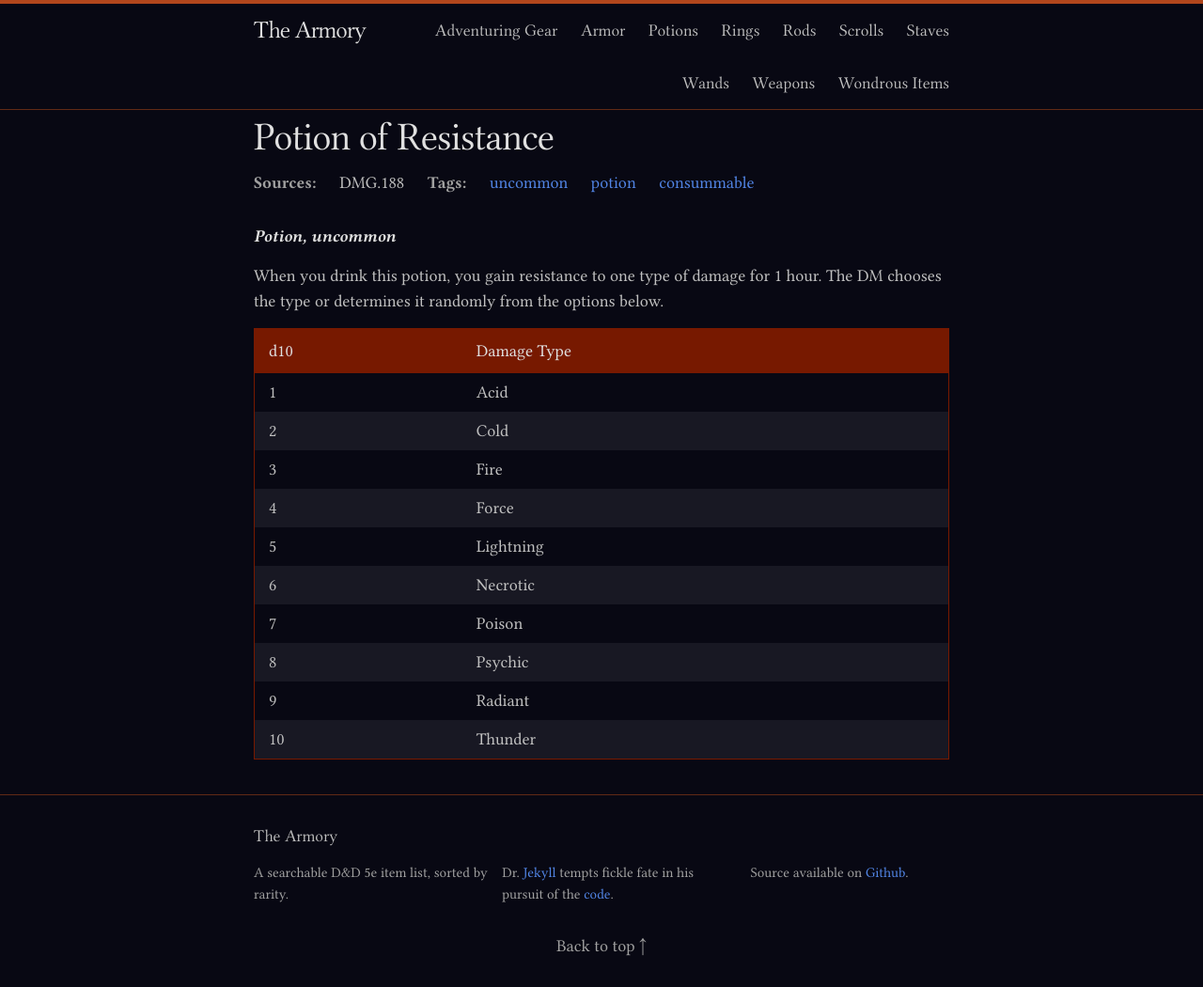
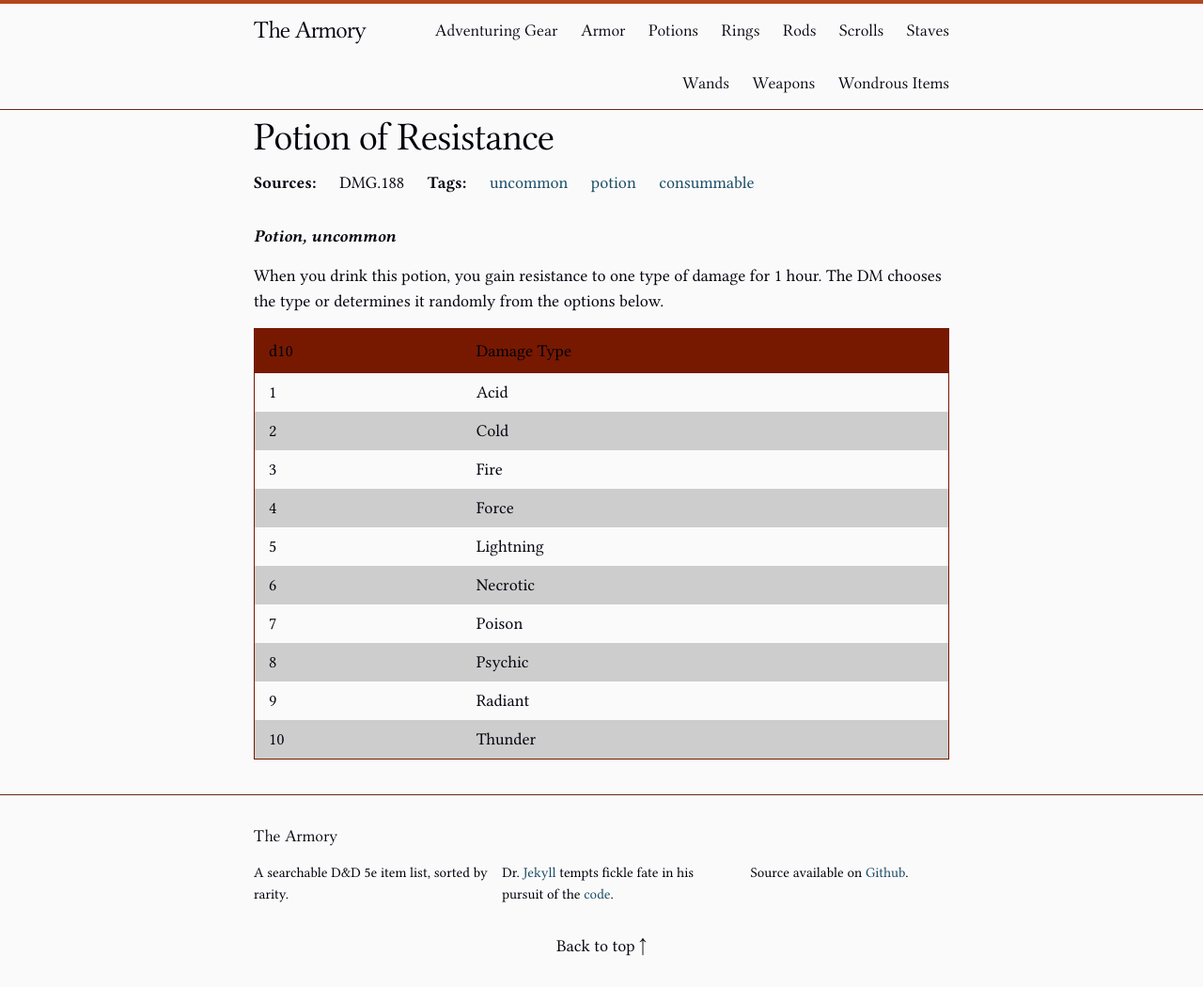
Before and after one commit to Traneptora/armory, a Jekyll site: the page built from _posts/2026-06-16-potion-of-resistance.markdown, in a window 1280 px wide. Shown: the whole page at 94% size. Built offline with Jekyll 4.4.1, drawn with Linux system fonts in a browser that asks for light colours.

Commit message:
add toggling theme

```diff
--- a/_includes/head.html
+++ b/_includes/head.html
@@ -1,6 +1,7 @@
 <head>
     <meta charset="utf-8">
     <meta name="viewport" content="width=device-width, initial-scale=1.0">
+    <meta name="color-scheme" content="dark light">
     <title>{% if page.title %}{{ page.title }}{% else %}{{ site.title }}{% endif %}</title>
     <meta name="description" content="{{ site.description }}">
     <link rel="icon" href="{{ '/images/sword-shield-256.png?v=1' | prepend: site.baseurl }}">
--- a/_sass/_base.scss
+++ b/_sass/_base.scss
@@ -20,7 +20,7 @@
 }
 
 ::selection {
-    background-color: #404060;
+    background-color: v.$selection-color;
 }
 /**
  * Basic styling
@@ -30,10 +30,9 @@
     font-size: v.$base-font-size;
     line-height: v.$base-line-height;
     font-weight: 400;
-    color: v.$text-color;
-    background-color: v.$background-color;
+    color: v.$text-color-base;
+    background-color: v.$background-color-base;
 }
-
 
 
 /**
@@ -47,7 +46,6 @@
 }
 
 
-
 /**
  * Images
  */
@@ -55,7 +53,6 @@
     max-width: 100%;
     vertical-align: middle;
 }
-
 
 
 /**
@@ -68,7 +65,6 @@
 figcaption {
     font-size: v.$small-font-size;
 }
-
 
 
 /**
@@ -87,7 +83,7 @@
 
 strong, b {
     font-weight: 700;
-    color: v.$text-color-light;
+    color: v.$text-color-dark;
 }
 
 /**
@@ -98,27 +94,25 @@
 }
 
 
-
 /**
  * Links
  */
 a {
-    color: v.$brand-color;
+    color: v.$brand-color-base;
     text-decoration: none;
 
     &:hover {
-        color: v.$text-color;
+        color: v.$text-color-base;
         text-decoration: underline;
     }
 }
-
 
 
 /**
  * Blockquotes
  */
 blockquote {
-    color: v.$text-color-dark;
+    color: v.$text-color-light;
     border-left: 4px solid v.$text-color-dark;
     padding-left: math.div(v.$spacing-unit, 2);
     font-size: 18px;
@@ -129,7 +123,6 @@
         margin-bottom: 0;
     }
 }
-
 
 
 /**
@@ -161,8 +154,7 @@
  * Wrapper
  */
 .wrapper {
-    max-width: -webkit-calc(800px - (#{v.$spacing-unit} * 2));
-    max-width:         calc(800px - (#{v.$spacing-unit} * 2));
+    max-width: calc(800px - (#{v.$spacing-unit} * 2));
     margin-right: auto;
     margin-left: auto;
     padding-right: v.$spacing-unit;
@@ -170,8 +162,7 @@
     @extend %clearfix;
 
     @include v.media-query(v.$on-laptop) {
-        max-width: -webkit-calc(800px - (#{v.$spacing-unit}));
-        max-width:         calc(800px - (#{v.$spacing-unit}));
+        max-width: calc(800px - (#{v.$spacing-unit}));
         padding-right: math.div(v.$spacing-unit, 2);
         padding-left: math.div(v.$spacing-unit, 2);
     }
@@ -191,7 +182,6 @@
 }
 
 
-
 /**
  * Icons
  */
@@ -208,3 +198,34 @@
         }
     }
 }
+
+@media (prefers-color-scheme: dark) {
+    body {
+        color: v.$text-color-base-darktheme;
+        background-color: v.$background-color-base-darktheme;
+    }
+
+    strong, b {
+        color: v.$text-color-light-darktheme;
+    }
+
+    a {
+        color: v.$brand-color-base-darktheme;
+        &:hover {
+            color: v.$text-color-base-darktheme;
+        }
+    }
+
+    blockquote {
+        color: v.$text-color-dark-darktheme;
+        border-left-color: v.$text-color-light-darktheme;
+    }
+
+    pre, code {
+        border-color: v.$text-color-light-darktheme;
+    }
+
+    .icon > svg path {
+        fill: v.$text-color-dark-darktheme;
+    }
+}
--- a/_sass/_layout.scss
+++ b/_sass/_layout.scss
@@ -24,7 +24,7 @@
 
     &,
     &:visited {
-        color: v.$text-color-light;
+        color: v.$text-color-dark;
     }
 }
 
@@ -47,9 +47,9 @@
     }
 
     .page-link {
-        color: v.$text-color;
+        color: v.$text-color-base;
         font-size: 18px;
-        line-height: v.$base-line-height*1.5;
+        line-height: v.$base-line-height * 1.5;
 
         // Gaps between nav items, but not on the first one
         &:not(:first-child) {
@@ -59,7 +59,7 @@
 
     @include v.media-query(v.$on-palm) {
         position: relative;
-        background-color: v.$background-color;
+        background-color: v.$background-color-base;
         text-align: center;
         float: right;
         width: 100%;
@@ -80,7 +80,7 @@
                 height: 15px;
 
                 path {
-                    fill: v.$text-color-dark;
+                    fill: v.$text-color-light;
                 }
             }
         }
@@ -121,7 +121,7 @@
  * Site footer
  */
 .site-footer {
-    border-top: 1px solid #612a15;
+    border-top: 1px solid v.$brand-color-dark;
     padding: v.$spacing-unit 0;
 }
 
@@ -133,8 +133,7 @@
     font-style: normal;
 }
 
-.contact-list,
-.social-media-list {
+.contact-list, .social-media-list {
     list-style: none;
     margin-left: 0;
 }
@@ -168,7 +167,7 @@
     text-align: center;
 
     a {
-        color: v.$text-color-dark;
+        color: v.$text-color-light;
     }
 }
 
@@ -199,11 +198,11 @@
     line-height: v.$base-line-height;
     width: 33%;
     max-width: 400px;
-    border: 1px solid #606060;
+    border: 1px solid v.$search-color-alt;
     border-radius: 4px;
     margin-left: 8px;
-    background-color: #404040;
-    color: v.$text-color;
+    background-color: v.$search-color-base;
+    color: v.$text-color-base;
 }
 
 .page-content {
@@ -216,7 +215,7 @@
     font-family: 'Libertinus Serif Display';
     font-weight: 400;
     font-style: normal;
-    color: v.$text-color-light;
+    color: v.$text-color-dark;
 }
 
 dl.tag-list {
@@ -226,7 +225,7 @@
     dt {
         font-weight: bold;
         display: inline-block;
-        color: v.$text-color-dark;
+        color: v.$text-color-light;
         padding-right: 20px;
     }
 
@@ -242,7 +241,7 @@
     font-family: 'Libertinus Serif Display';
     font-weight: 400;
     font-style: normal;
-    color: v.$text-color-light;
+    color: v.$text-color-dark;
 }
 
 .post-list {
@@ -261,7 +260,7 @@
 
 .post-meta {
     font-size: v.$base-font-size;
-    color: v.$text-color-dark;
+    color: v.$text-color-light;
 }
 
 .post-link {
@@ -303,7 +302,7 @@
     font-family: 'Libertinus Serif Display';
     font-weight: 400;
     font-style: normal;
-    color: v.$text-color-light;
+    color: v.$text-color-dark;
 
     @include v.media-query(v.$on-laptop) {
         font-size: 36px;
@@ -360,19 +359,19 @@
     width: 100%;
     border-collapse: collapse;
     margin-bottom: 15px;
-    border: 1px solid #771900;
+    border: 1px solid v.$table-head-base;
 }
 
 th {
     border: 0;
     padding: 10px 15px;
     font-weight: normal;
-    color: v.$text-color-light;
-    background-color: #771900;
+    color: v.$text-color-dark;
+    background-color: v.$table-head-base;
 }
 
 tbody tr:nth-of-type(even) {
-    background-color: #181823;
+    background-color: v.$background-color-alt;
 }
 
 th {
@@ -382,3 +381,82 @@
 td {
     padding: 7px 15px;
 }
+
+@media (prefers-color-scheme: dark) {
+    .site-header {
+        border-top-color: v.$brand-color-secondary-darktheme;
+        border-bottom-color: v.$brand-color-dark-darktheme;
+    }
+
+    .site-title {
+        &, &:visited {
+            color: v.$text-color-light-darktheme;
+        }
+    }
+
+    .site-nav {
+        .page-link {
+            color: v.$text-color-base-darktheme;
+        }
+
+        @include v.media-query(v.$on-palm) {
+            .menu-icon > svg path {
+                fill: v.$text-color-dark-darktheme;
+            }
+            .page-link:not(:last-child) {
+                border-bottom-color: v.$brand-color-dark-darktheme;
+            }
+        }
+    }
+
+    .site-footer {
+        border-top-color: v.$brand-color-dark-darktheme;
+    }
+
+    .footer-col-wrapper {
+        color: v.$text-color-light-darktheme;
+    }
+
+    .footer-top-link a {
+        color: v.$text-color-dark-darktheme;
+    }
+
+    .jetsSearch {
+        color: v.$text-color-base-darktheme;
+        background-color: v.$search-color-base-darktheme;
+        border-color: v.$search-color-alt-darktheme;
+    }
+
+    .page-heading {
+        color: v.$text-color-light-darktheme;
+    }
+
+    dl.tag-list dt {
+        color: v.$text-color-dark-darktheme;
+    }
+
+    .post-list-head {
+        color: v.$text-color-light-darktheme;
+    }
+
+    .post-meta {
+        color: v.$text-color-dark-darktheme;
+    }
+
+    .post-title {
+        color: v.$text-color-light-darktheme;
+    }
+
+    table {
+        border-color: v.$table-head-base-darktheme;
+    }
+
+    th {
+        background-color: v.$table-head-base-darktheme;
+        color: v.$text-color-light-darktheme;
+    }
+
+    tbody tr:nth-of-type(even) {
+        background-color: v.$background-color-alt-darktheme;
+    }
+}
--- a/_sass/_variables.scss
+++ b/_sass/_variables.scss
@@ -9,14 +9,31 @@
 $spacing-unit: 30px;
 $spacing-unit-line: 7px;
 
-$text-color: #c0c0c0;
-$background-color: #080813;
-$brand-color: #5184e4;
+$text-color-base: #04040f;
+$text-color-light: #080813;
+$text-color-dark: #00000b;
+$background-color-base: #fbfafa;
+$background-color-alt: #cdcdcd;
+$brand-color-base: #194d66;
 $brand-color-secondary: #b1461c;
 $brand-color-dark: #612a15;
+$selection-color: #404060;
+$table-head-base: #771900;
+$search-color-base: #e0e0e0;
+$search-color-alt: #6a6a6a;
 
-$text-color-light: #e0e0e0;
-$text-color-dark: #a0a0a0;
+$text-color-base-darktheme: #c0c0c0;
+$text-color-light-darktheme: #e0e0e0;
+$text-color-dark-darktheme: #a0a0a0;
+$background-color-base-darktheme: #080813;
+$background-color-alt-darktheme: #181823;
+$brand-color-base-darktheme: #5184e4;
+$brand-color-secondary-darktheme: #b1461c;
+$brand-color-dark-darktheme: #612a15;
+$selection-color-darktheme: #404060;
+$table-head-base-darktheme: #771900;
+$search-color-base-darktheme: #404040;
+$search-color-alt-darktheme: #606060;
 
 @mixin media-query($device) {
     @media screen and (max-width: $device) {
```
